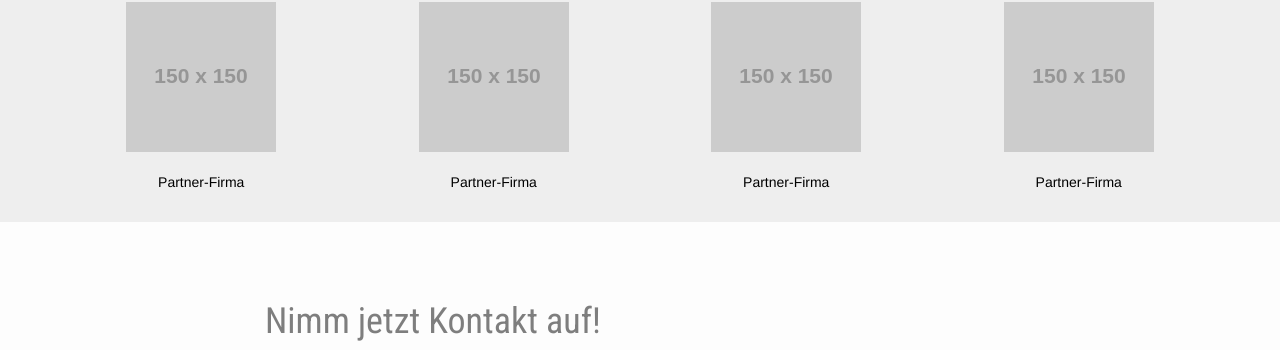
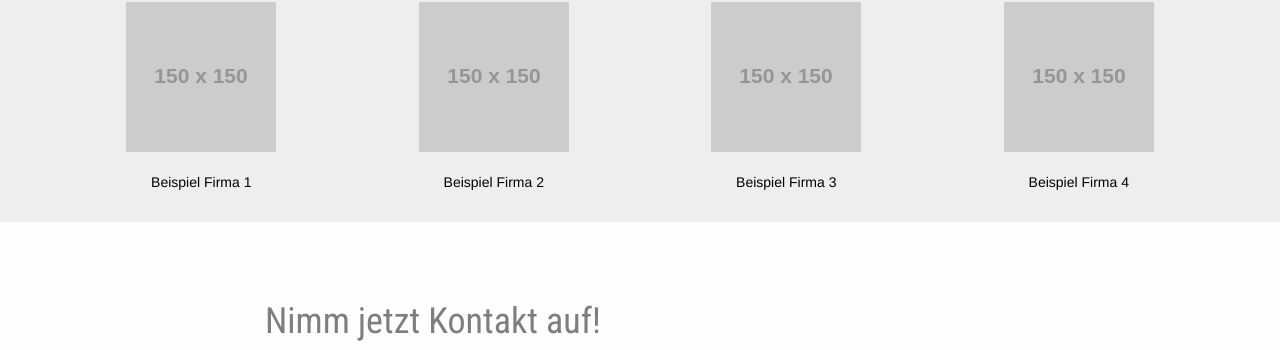
Before and after one commit to samlawski/fire-service, a Jekyll site: the page built from index.html, in a window 1280 px wide and 900 px high, scrolled down 1520 px. Shown: the part 93-443 px from the top of the window. Built offline with Jekyll 4.4.1, drawn with Linux system fonts in a browser that asks for light colours.

Commit message:
added netzwerk as data

```diff
--- a/index.html
+++ b/index.html
@@ -79,30 +79,14 @@ header_image_path: "/assets/images/business-2-raw.jpeg"
   <div class="container">
     <h1>Firmennetzwerk</h1>
     <div class="row">
-      <div class="col-xs-12 col-sm-6 col-md-3">
-        <section class="netzwerk text-center">
-          <img class="img-responsive margin-center" src="http://placehold.it/150?text=Platzhalter" /><br>
-          Partner-Firma
-        </section><!-- / netzwerk -->
-      </div><!-- / col -->
-      <div class="col-xs-12 col-sm-6 col-md-3">
-        <section class="netzwerk text-center">
-          <img class="img-responsive margin-center" src="http://placehold.it/150?text=Platzhalter" /><br>
-          Partner-Firma
-        </section><!-- / netzwerk -->
-      </div><!-- / col -->
-      <div class="col-xs-12 col-sm-6 col-md-3">
-        <section class="netzwerk text-center">
-          <img class="img-responsive margin-center" src="http://placehold.it/150?text=Platzhalter" /><br>
-          Partner-Firma
-        </section><!-- / netzwerk -->
-      </div><!-- / col -->
-      <div class="col-xs-12 col-sm-6 col-md-3">
-        <section class="netzwerk text-center">
-          <img class="img-responsive margin-center" src="http://placehold.it/150?text=Platzhalter" /><br>
-          Partner-Firma
-        </section><!-- / netzwerk -->
-      </div><!-- / col -->
+      {% for firma in site.data.netzwerk %}
+        <div class="col-xs-12 col-sm-6 col-md-3">
+          <section class="netzwerk text-center">
+            <img class="img-responsive margin-center" src="{{firma.logo_path}}" /><br>
+            {{firma.name}}
+          </section><!-- / netzwerk -->
+        </div><!-- / col -->
+      {% endfor %}
     </div><!-- / row -->
   </div><!-- / container -->
 </div><!-- / netzwerk -->
```
Also changed, not shown: _data/netzwerk.yml (added, +8 -0 lines).
